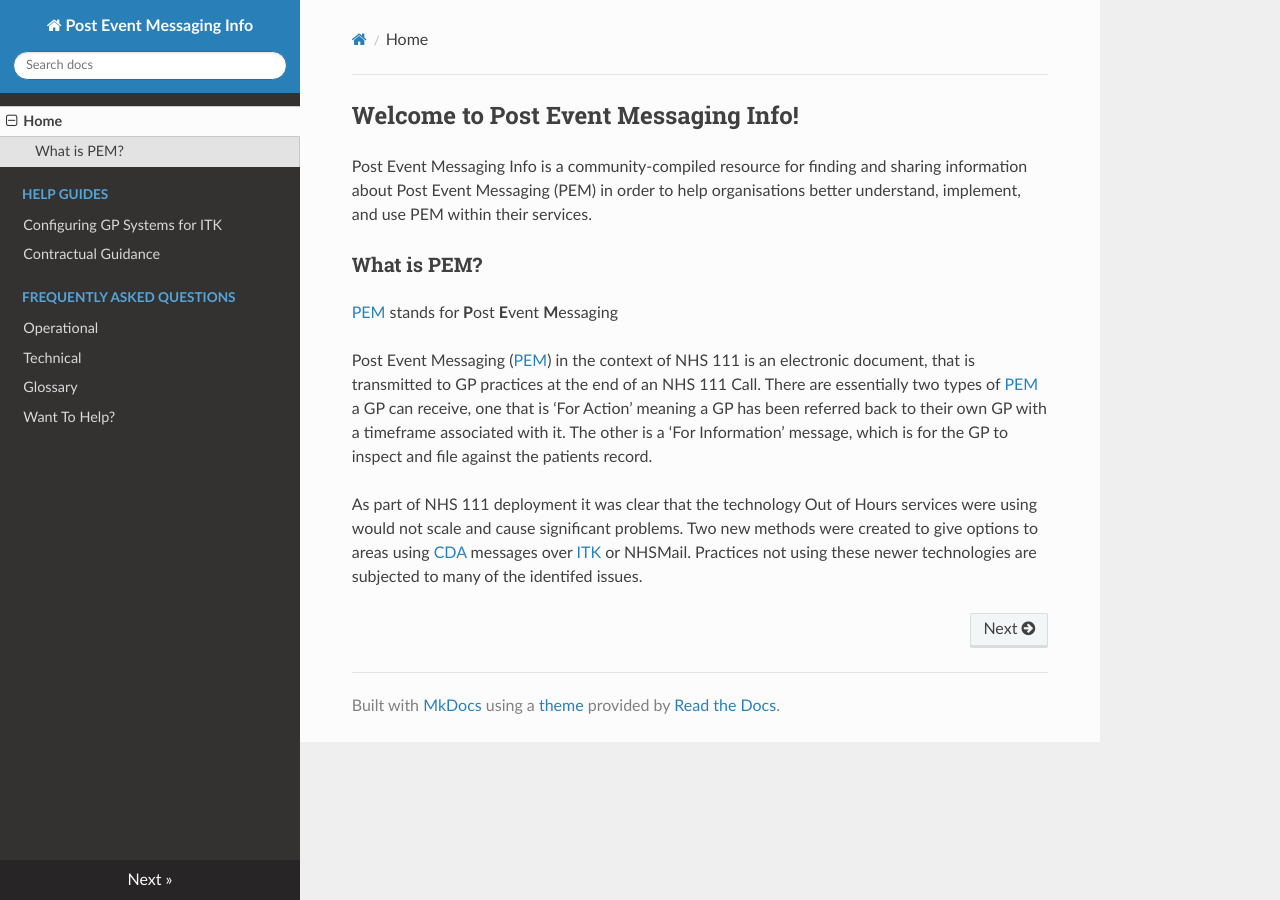
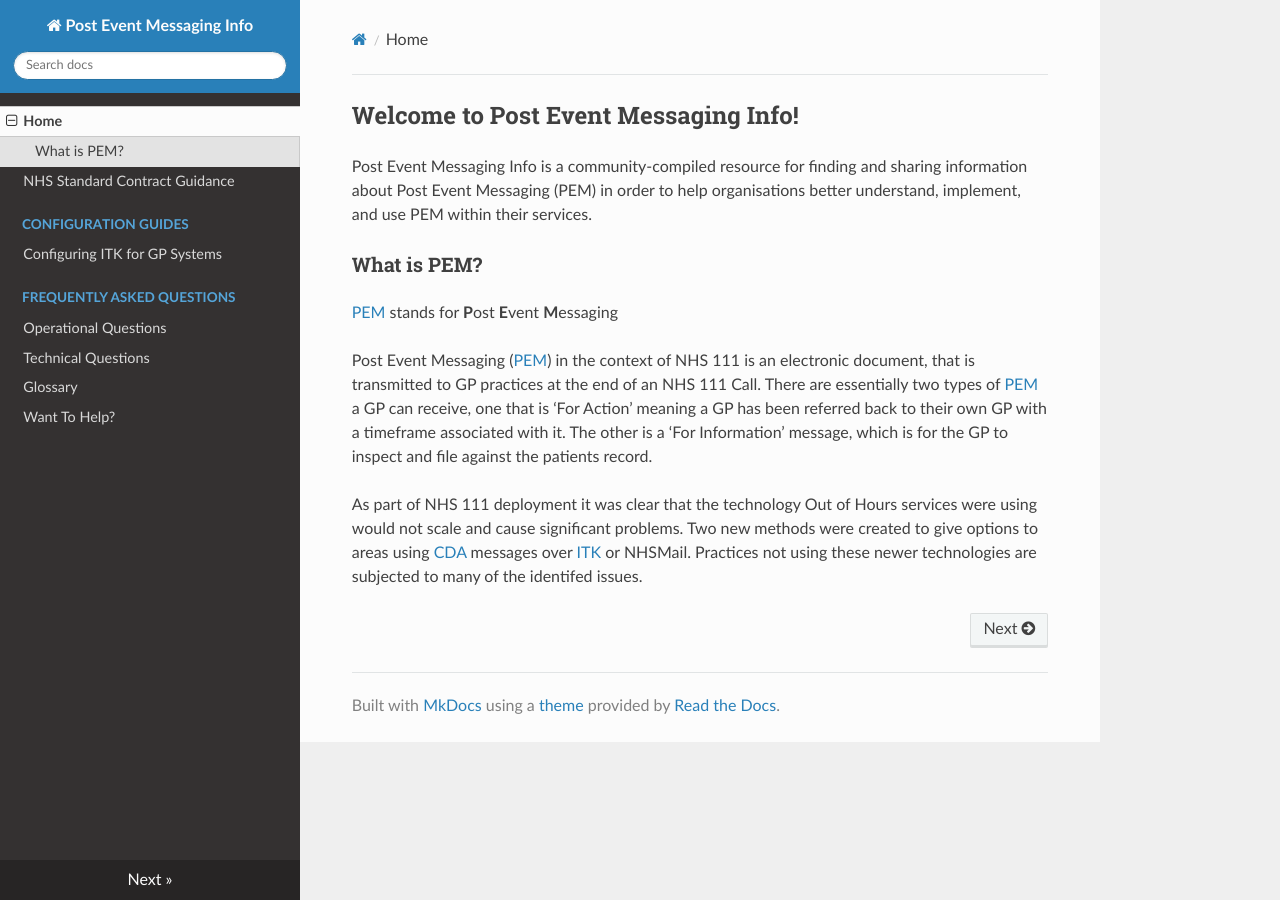
Before and after one commit to lexijax/posteventmessaginginfo, an MkDocs documentation site: the page built from docs/index.md, in a window 1280 px wide. Built offline with MkDocs 1.6.1, drawn with Linux system fonts in a browser that asks for light colours; nearby versions of some CDN libraries; old or Windows-style settings are respelled for this version of MkDocs.

Commit message:
Re-organise the navigation to name the sections more clearly.

```diff
--- a/mkdocs.yml
+++ b/mkdocs.yml
@@ -2,11 +2,11 @@ site_name: Post Event Messaging Info
 theme: readthedocs
 pages:
   - Home: index.md
-  - Help Guides:
-    - Configuring GP Systems for ITK: guides/configuring_gp_systems.md
-  - Contractual Guidance: StandardContractExtract2015.md
+  - NHS Standard Contract Guidance: StandardContractExtract2015.md
+  - Configuration Guides:
+    - Configuring ITK for GP Systems: guides/configuring_gp_systems.md
   - Frequently Asked Questions:
-    - Operational: operational_faq.md
-    - Technical: technical_faq.md
+    - Operational Questions: operational_faq.md
+    - Technical Questions: technical_faq.md
   - Glossary: glossary.md
   - Want To Help?: contribute.md
```
